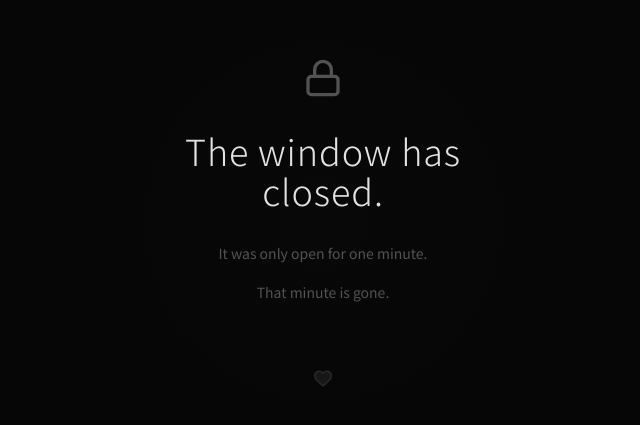
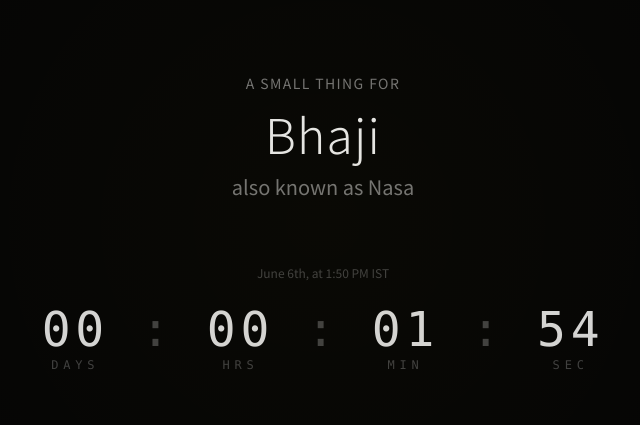
Before and after one commit to vinothumash-dev/bhaji-birthday, a React (Vite) app: page / in a window 1280 px wide. Shown: the part 177-602 px from the top of the page, without its empty margins (317-957 px from the left). Built offline with nearby package versions, Linux system fonts and the light colour scheme; a web font is replaced by a local one.

Commit message:
Update unlock and expiry dates for test mode

```diff
--- a/src/pages/Home.tsx
+++ b/src/pages/Home.tsx
@@ -12,8 +12,8 @@ const PASSCODE = '14-10-2024'; // DD-MM-YYYY
 // const EXPIRY_DATE = new Date('2026-06-07T00:01:00+05:30');
 
 // Test mode: June 6, 1:50 PM IST
-const UNLOCK_DATE = new Date('2026-06-06T13:56:00+05:30');
-const EXPIRY_DATE = new Date('2026-06-06T13:57:00+05:30');
+const UNLOCK_DATE = new Date('2026-06-06T14:16:00+05:30');
+const EXPIRY_DATE = new Date('2026-06-06T14:17:00+05:30');
 
 /* ------------------------------------------------------------------ */
 /*  Types                                                              */
```
